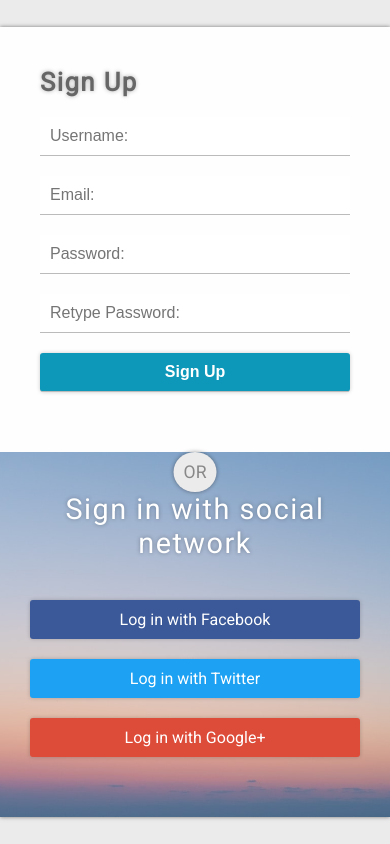
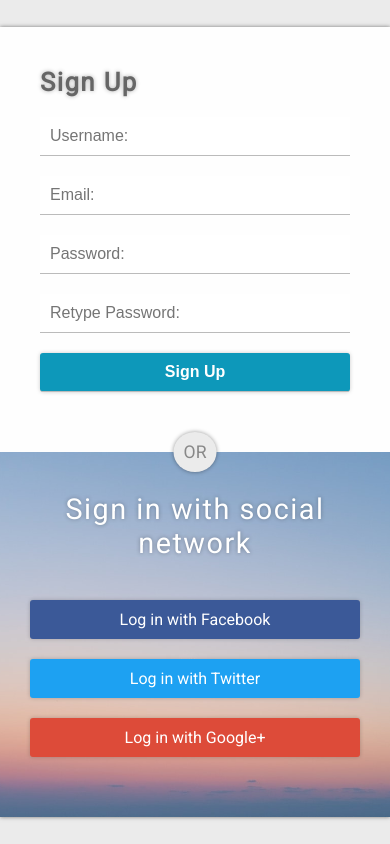
Before and after one commit to DjalmoCruzJr/easytutorials-social-networks-and-email-sigup-form-in-html-and-css, a plain HTML site: page index.html in a window 390 px wide. Drawn offline with Linux system fonts and the light colour scheme.

Commit message:
ajusting OR element position when screen size is below then 487px of width

```diff
--- a/styles.css
+++ b/styles.css
@@ -186,3 +186,9 @@ body {
         margin-top: 50px;
     }
 }
+
+@media (max-width: 478px) {
+    .or {
+        margin-top: 30px;
+    }
+}
```
